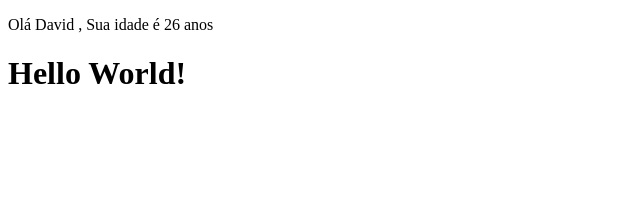
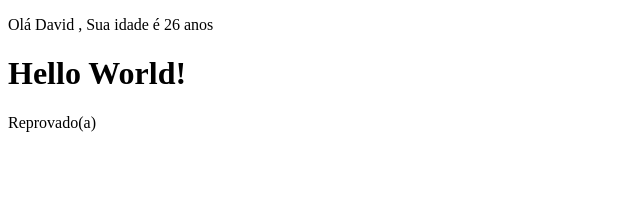
Before and after one commit to Everton3012/estudo-vue, a Vue app: page / in a window 1280 px wide. Shown: the top 204 px of the page, without its empty margins (0-640 px from the left). Built offline with nearby package versions, Linux system fonts and the light colour scheme.

Commit message:
condicional v-else-if

```diff
--- a/src/components/Exemplo02Condicional.vue
+++ b/src/components/Exemplo02Condicional.vue
@@ -3,11 +3,16 @@
 // Variaveis
 
 let exibir = true;
+let media = 0.5;
 </script>
 
 <!-- HTML -->
 <template>
   <h1 v-if="exibir">Hello World!</h1>
+
+  <p v-if="media >= 7">Aprovado(a)</p>
+  <p v-else-if="media >= 5 ">Em exame</p>
+  <p v-else>Reprovado(a)</p>
 </template>
 
 <style scoped>
```
